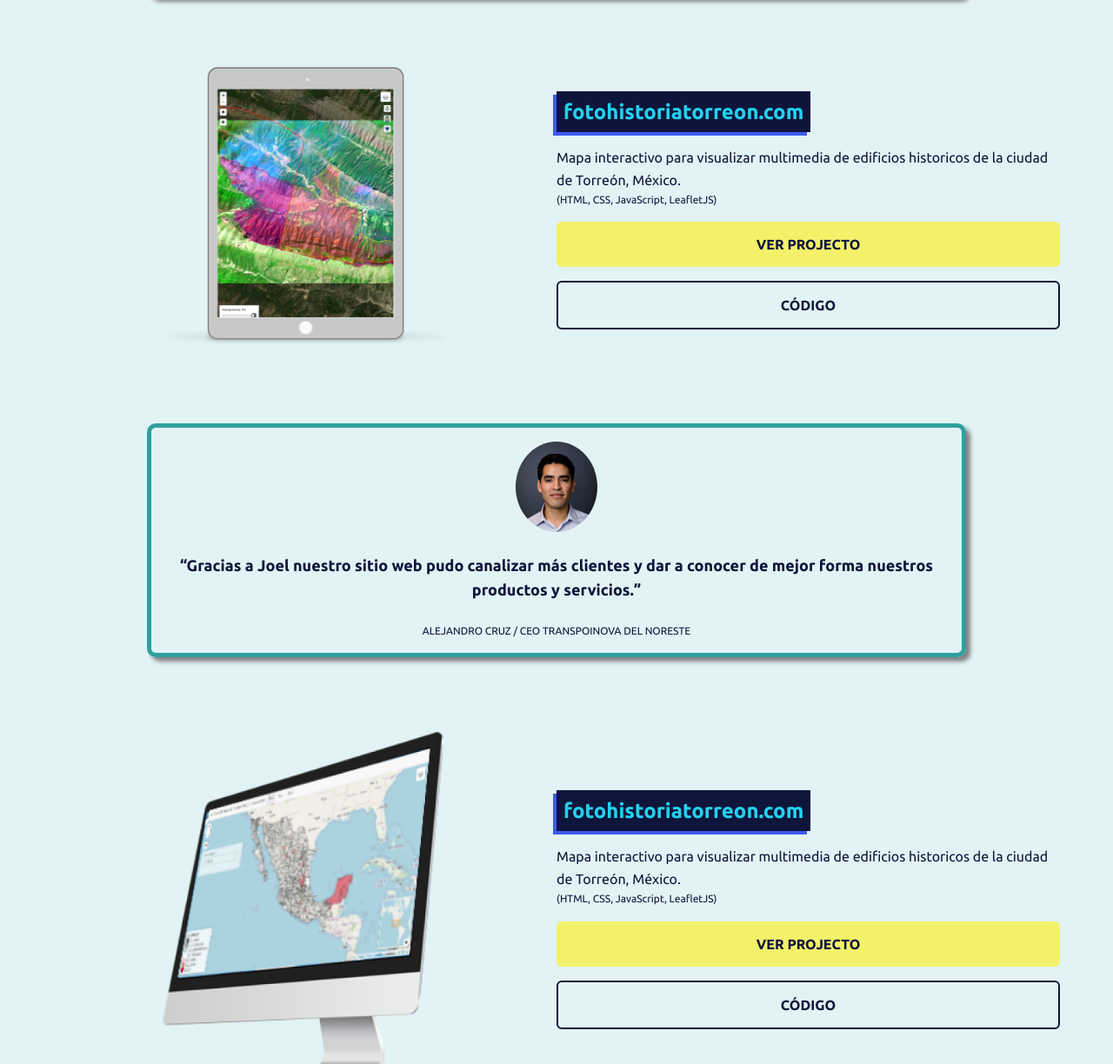
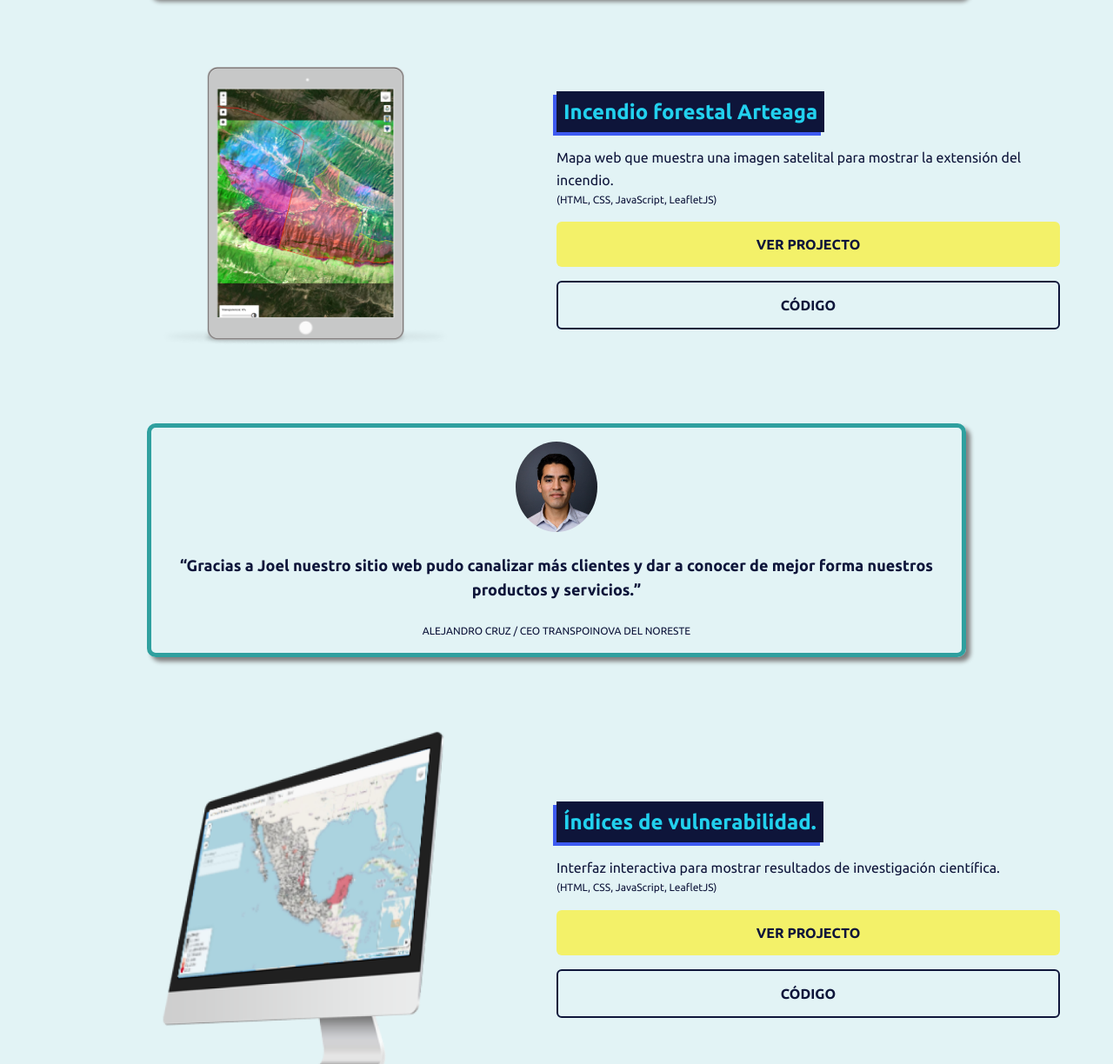
Before and after one commit to jocantu/portafolio, a plain HTML site: page index.html in a window 1280 px wide. Shown: the part 1987-3211 px from the top of the page at 87% size. Drawn offline with Linux system fonts and the light colour scheme.

```diff
--- a/index.html
+++ b/index.html
@@ -80,8 +80,8 @@
                 <img src="./images/ipad.png" width="338px" alt="Miniatura proyecto uno">
             </div>
             <div class="project-text">
-                <a href="#" target="_blank" class="title">fotohistoriatorreon.com<a>
-                <p class="project-description">Mapa interactivo para visualizar multimedia de edificios historicos de la ciudad de Torreón, México.</p>
+                <a href="#" target="_blank" class="title">Incendio forestal Arteaga<a>
+                <p class="project-description">Mapa web que muestra una imagen satelital para mostrar la extensión del incendio.</p>
                 <p class="project-tools">(HTML, CSS, JavaScript, LeafletJS)</p>
                 <a href="#" class="button" target="_blank">Ver projecto</a>
                 <a href="#" class="button is-secondary" target="_blank">Código</a>
@@ -97,8 +97,8 @@
                 <img src="./images/imac.png" width="338px" alt="Miniatura proyecto uno">
             </div>
             <div class="project-text">
-                <a href="#" target="_blank" class="title">fotohistoriatorreon.com<a>
-                <p class="project-description">Mapa interactivo para visualizar multimedia de edificios historicos de la ciudad de Torreón, México.</p>
+                <a href="#" target="_blank" class="title">Índices de vulnerabilidad.<a>
+                <p class="project-description">Interfaz interactiva para mostrar resultados de investigación científica.</p>
                 <p class="project-tools">(HTML, CSS, JavaScript, LeafletJS)</p>
                 <a href="#" class="button" target="_blank">Ver projecto</a>
                 <a href="#" class="button is-secondary" target="_blank">Código</a>
```
